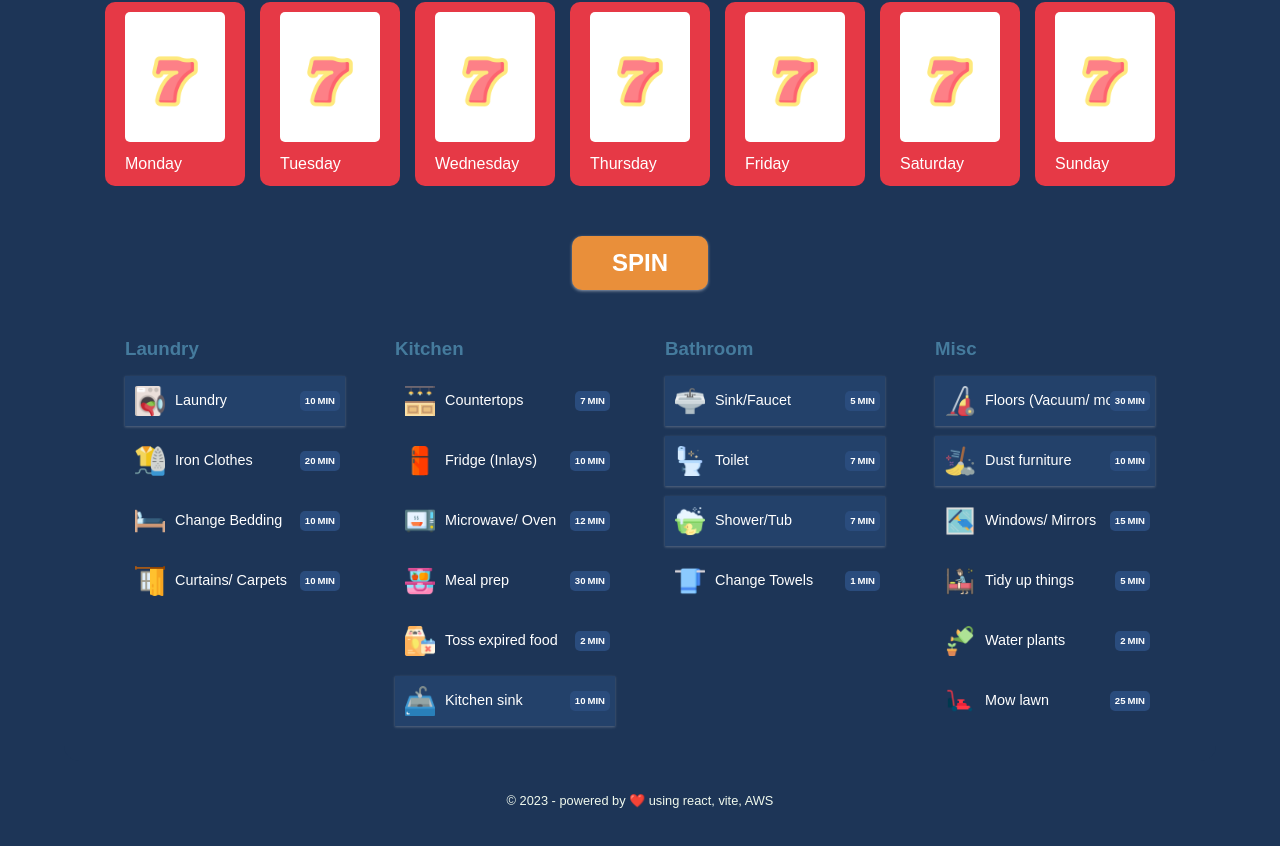
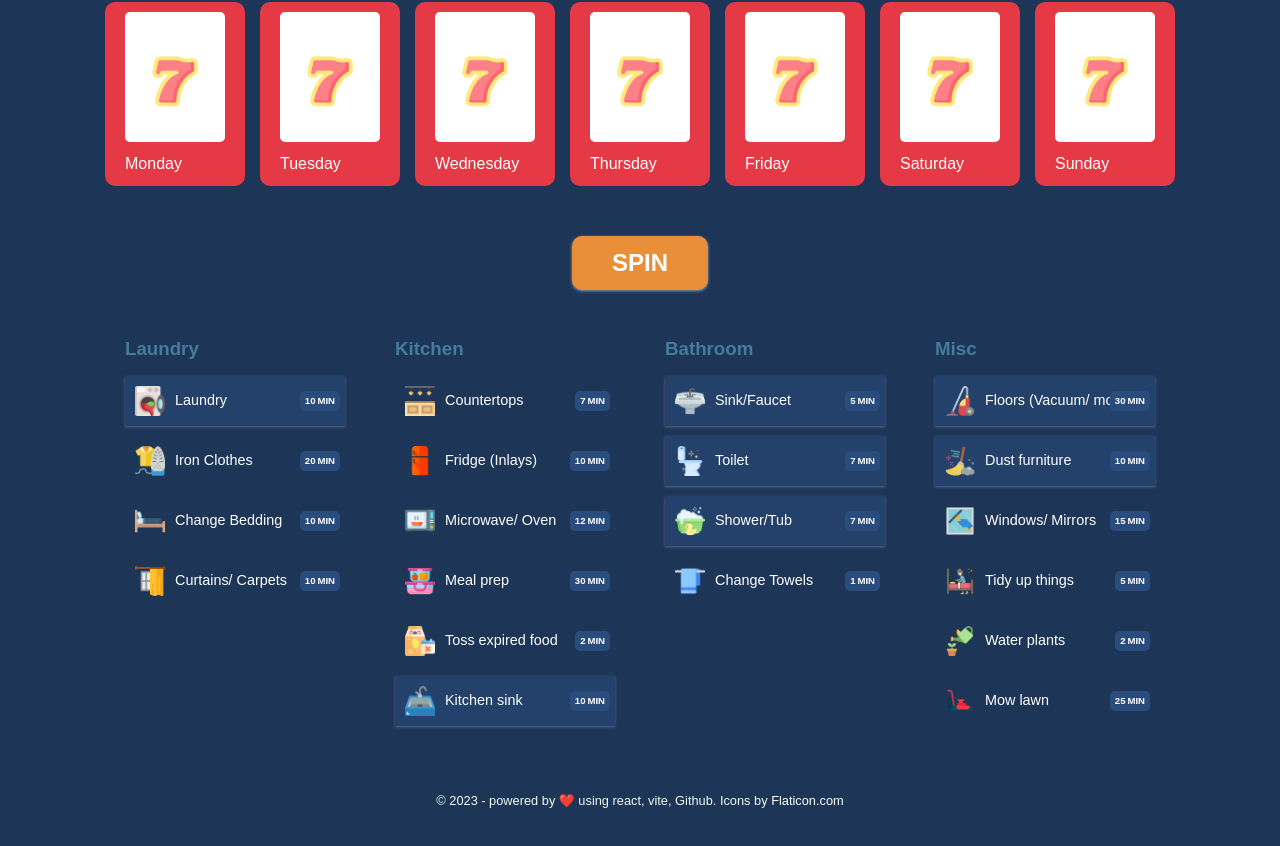
Before and after one commit to nikoisonfire/ChoreSlots, a React (Vite) app: page / in a window 1280 px wide. Shown: the part 315-1161 px from the top of the page. Built offline with nearby package versions, Linux system fonts and the light colour scheme.

Commit message:
changed footer

```diff
--- a/src/App.tsx
+++ b/src/App.tsx
@@ -27,7 +27,10 @@ function App() {
       <section className="slots">
         <Slots />
       </section>
-      <footer>&copy; {date} - powered by ❤️ using react, vite, AWS</footer>
+      <footer>
+        &copy; {date} - powered by ❤️ using react, vite, Github. Icons by{" "}
+        <a href="https://www.flaticon.com/">Flaticon.com</a>
+      </footer>
     </div>
   );
 }
--- a/src/index.sass
+++ b/src/index.sass
@@ -37,7 +37,7 @@ p
     -ms-hyphens: auto
     hyphens: auto
 a
-    color: $dark
+    color: white
     text-decoration: none
 .App
     width: 90%
```
